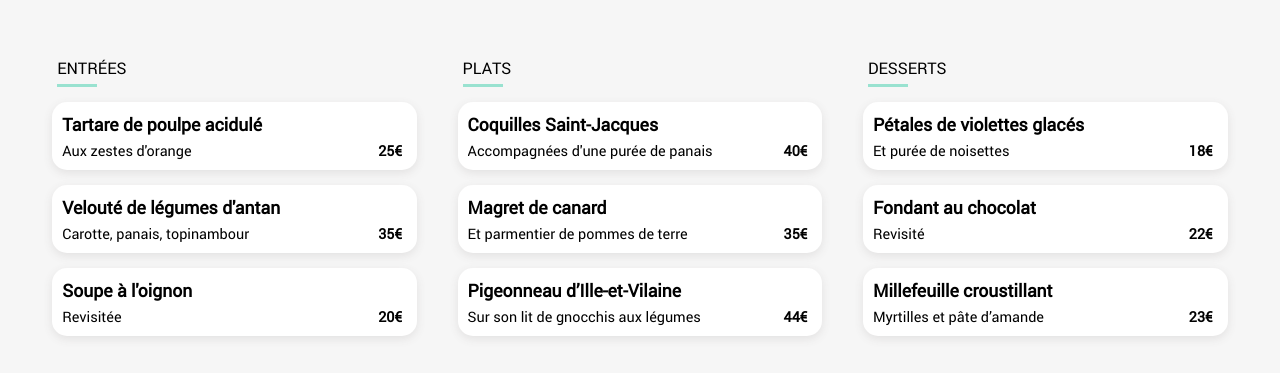
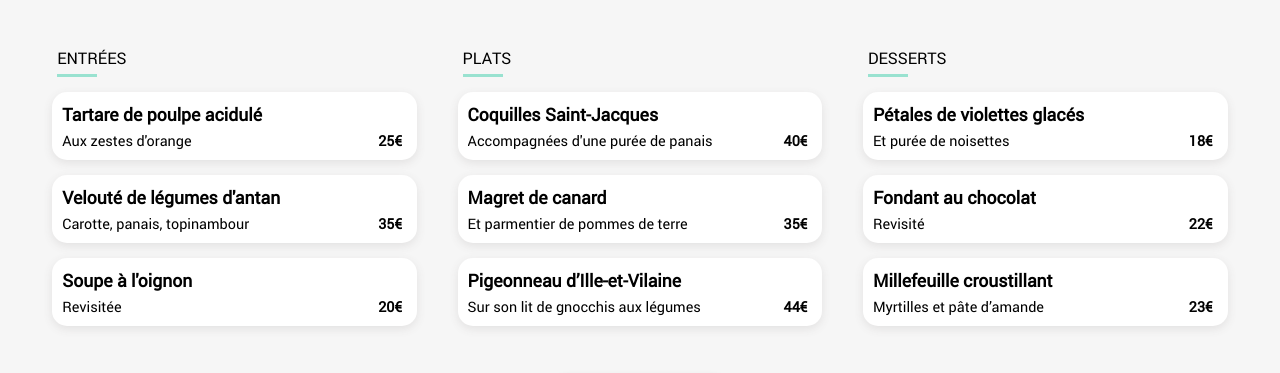
Before and after one commit to vivien83240/VivienLacaze_3_01102020, a website: page menu_a_la_francaise.html in a window 1280 px wide. Shown: the part 396-769 px from the top of the page. Drawn offline with Linux system fonts and the light colour scheme.

Commit message:
modif loader

```diff
--- a/sass/pages/_loader.scss
+++ b/sass/pages/_loader.scss
@@ -10,7 +10,7 @@
     left: 0;
     right: 0;
     z-index: 12;
-    animation: loader_transition 3000ms forwards;
+    animation: loader_transition 2000ms forwards;
 
     &__text{
 
--- a/sass/pages/_mon_menu.scss
+++ b/sass/pages/_mon_menu.scss
@@ -30,7 +30,7 @@ section.img-banner{
             justify-content: center;
         }
         @include desktop-only{
-            padding: 60px 0 100px 0;
+            padding: 60px 0 90px 0;
             display: flex;
             flex-direction: column;
             align-items: center;
@@ -47,7 +47,7 @@ section.img-banner{
                 width: 70%;
             }
             @include desktop-only{
-                margin: 0 0px 60px 0;
+                margin: 0 0px 50px 0;
                 justify-content: center;
             }
 
```
Also changed, not shown: public/css/style.css, 1 other file.
